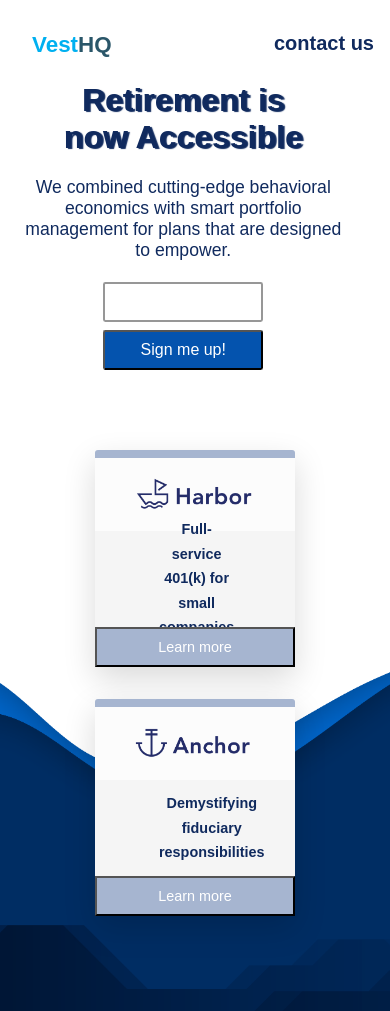
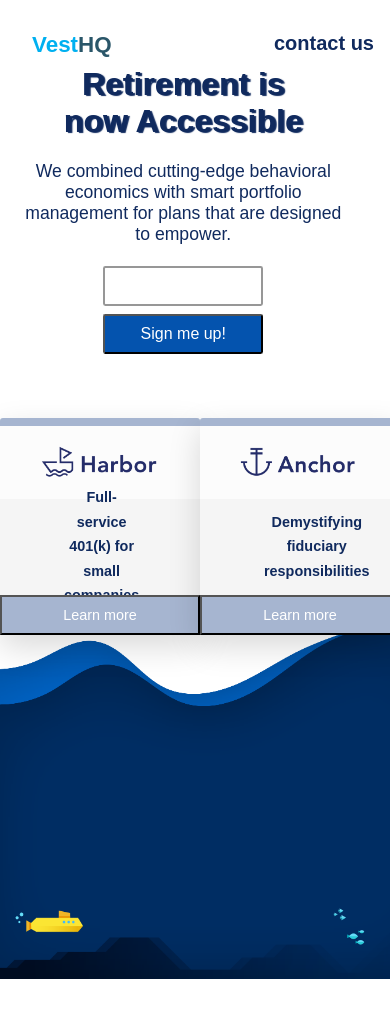
Before and after one commit to VestHQ/VestHQ, a Jekyll site: the page built from index.html, in a window 390 px wide. Built offline with Jekyll 4.4.1, drawn with Linux system fonts in a browser that asks for light colours; some web fonts are replaced; after the commit the page ends 979 px from its top, so only the background shows below that.

Commit message:
made some minor improvements on responsiveness

```diff
--- a/_sass/1-base/base.scss
+++ b/_sass/1-base/base.scss
@@ -5,6 +5,9 @@
   padding: 0;
   box-sizing: inherit;
 }
+//html, body {
+//  width: 100%;
+//}
 
 html {
   font-size: 62.5%;
@@ -28,14 +31,13 @@
 
 body{
   box-sizing: border-box;
-  //padding: 1.5rem;
   font-family: $avenir;
   background-color: #fff;
-  width: 100%;
   max-width: 144rem;
-  //@media screen and (max-width: 111rem){
-  // padding: 0;
-  //}
+
+  // sticky footer test
+  //display: flex;
+  //flex-direction: column;
 }
 
 @media screen and (min-width: 144rem) {
@@ -43,9 +45,10 @@
     margin: 0 auto;
   }
 }
-@media screen and (max-width: 144rem) {
+@media screen and (max-width: 145rem) {
   body {
     margin: 0 auto;
   }
 
 }
+// 1800 - 1830px screen width body has extra padding on sides and scroll on bottom appears
--- a/_sass/3-layout/cards.scss
+++ b/_sass/3-layout/cards.scss
@@ -7,7 +7,6 @@
   border-radius: 3px;
   box-shadow: 0 1.5rem 4rem rgba(black, .15);
   border-top: 1rem solid $card-border-color;
-  //margin: 0 auto;
   margin: 3rem auto 1rem auto;
 
   &__icon {
@@ -21,8 +20,6 @@
       margin: 2rem auto;
     }
   }
-
-  // center text in box!
 
   &__mid {
     background-color: $card-mid-color;
@@ -60,13 +57,10 @@
       }
     }
 
-    //@include respond(phone){
-    //  height: 3rem;
-    //}
   }
 
   @include respond(tab-port) {
-    width: 28rem;
+    width: 26rem;
   }
 
   @include respond(phone){
--- a/_sass/3-layout/footer.scss
+++ b/_sass/3-layout/footer.scss
@@ -1,10 +1,18 @@
 .main {
   background-image: url("../../assets/images/footer.png");
   height: 65vh;
-  //margin: 0 auto;
   background-size: cover;
   background-position: bottom;
   position: relative;
-  //margin-bottom: -25rem;
-  //margin-top: 5rem;
+
+  // sticky footer test
+  //flex-shrink: 0;
+
+  @include respond(tab-port){
+    background-image: url("../../assets/images/footer_mobile.png");
+  }
+
+  @include respond(phone){
+    background-image: url("../../assets/images/footer_mobile.png");;
+  }
 }
--- a/_sass/3-layout/grid.scss
+++ b/_sass/3-layout/grid.scss
@@ -3,25 +3,37 @@
   max-width: $grid-width;
   margin: 0 auto;
 
+  flex: 1 0 auto;
+
+
+  @include respond(tab-port) {
+    display: flex;
+  }
+
 
   &:not(:last-child){
     margin-bottom: $gutter-vertical;
+    margin-right: 6rem;
+
   }
 
   @include clearfix;
 
-  //select all elements by attribute with []
-  // ^ START with 'col-' // * is for all that contain "class-part-of-name" // $ is for all that ends with "class-name"
+
   [class^="col-"]{
     float: left;
 
     &:not(:last-child){
       margin-right: $gutter-horizontal;
+
+      @include respond(tab-port) {
+        width: 26rem;
+        margin-right: 0;
+      }
     }
 
     @include respond(tab-port) {
       width: 100% !important;
-      //margin-right: -28rem;
     }
   }
 
--- a/_sass/3-layout/heading.scss
+++ b/_sass/3-layout/heading.scss
@@ -3,7 +3,13 @@
   margin: 7rem auto;
   position: relative;
   color: $title-text-color;
-  //background-color: rgba(255, 255, 255, .5);
+
+  // sticky footer test
+  //flex: 1 0 auto;
+
+  @include respond(tab-port) {
+    margin: 5rem auto;
+  }
 
   & > * {
     width: 50%;
```
Also changed, not shown: 1 other file.
